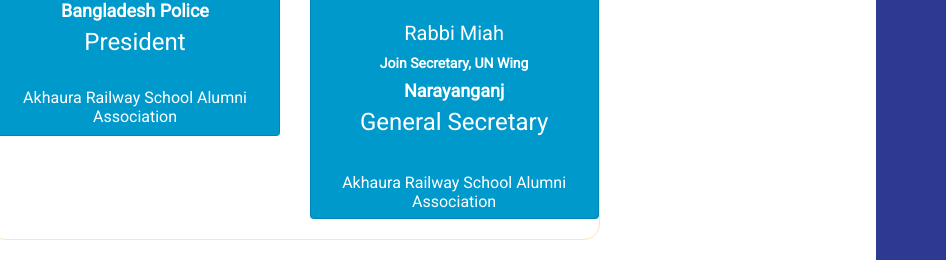
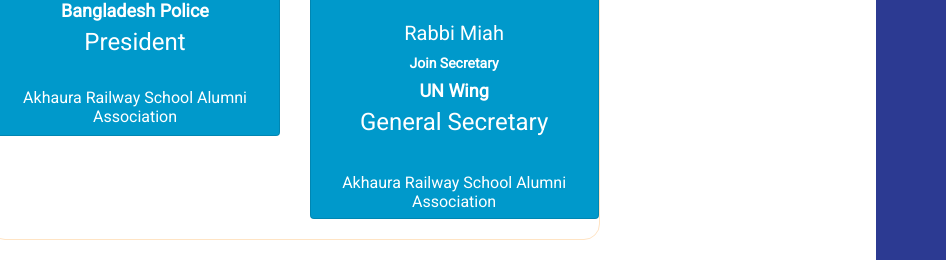
Before and after one commit to Noor1109000/BRGHAB, a plain HTML site: page index.html in a window 1280 px wide. Shown: the part 1609-1869 px from the top of the page, 334-1280 px from the left. Drawn offline with Linux system fonts and the light colour scheme; a web font is replaced by a local one.

Commit message:
Update index.html

```diff
--- a/index.html
+++ b/index.html
@@ -491,9 +491,9 @@
 							<a href="https://www.facebook.com/sakura.nihon.1" class="frame_Rabbi" target="_blank"><div class="card bgColor text-center pt-3">
 													   <img src="Assets/Image/student/DC.jpg" class="card-img-top img-alignment" alt="">
 													  <div class="mt-4"> <h5>Rabbi Miah</h5>
-														<span>Join Secretary, UN Wing</span>
+														<span>Join Secretary</span>
 														<p class="text-center
-									  ">Narayanganj</p>
+									  "> UN Wing</p>
 														<h4 style="text-align: center">General Secretary</h4><br>
 														<h6 class="mb-3 alumnai_title">Akhaura Railway School Alumni Association</h6>
 
```
